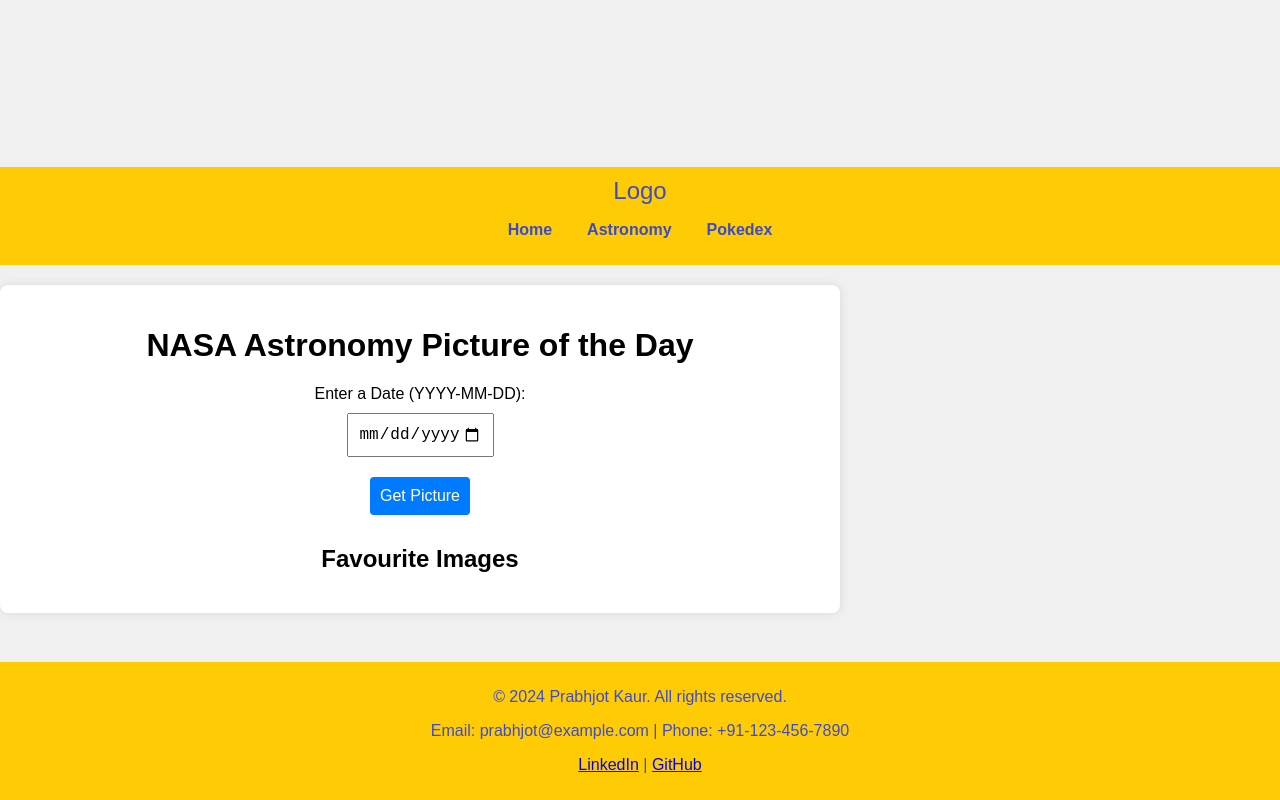
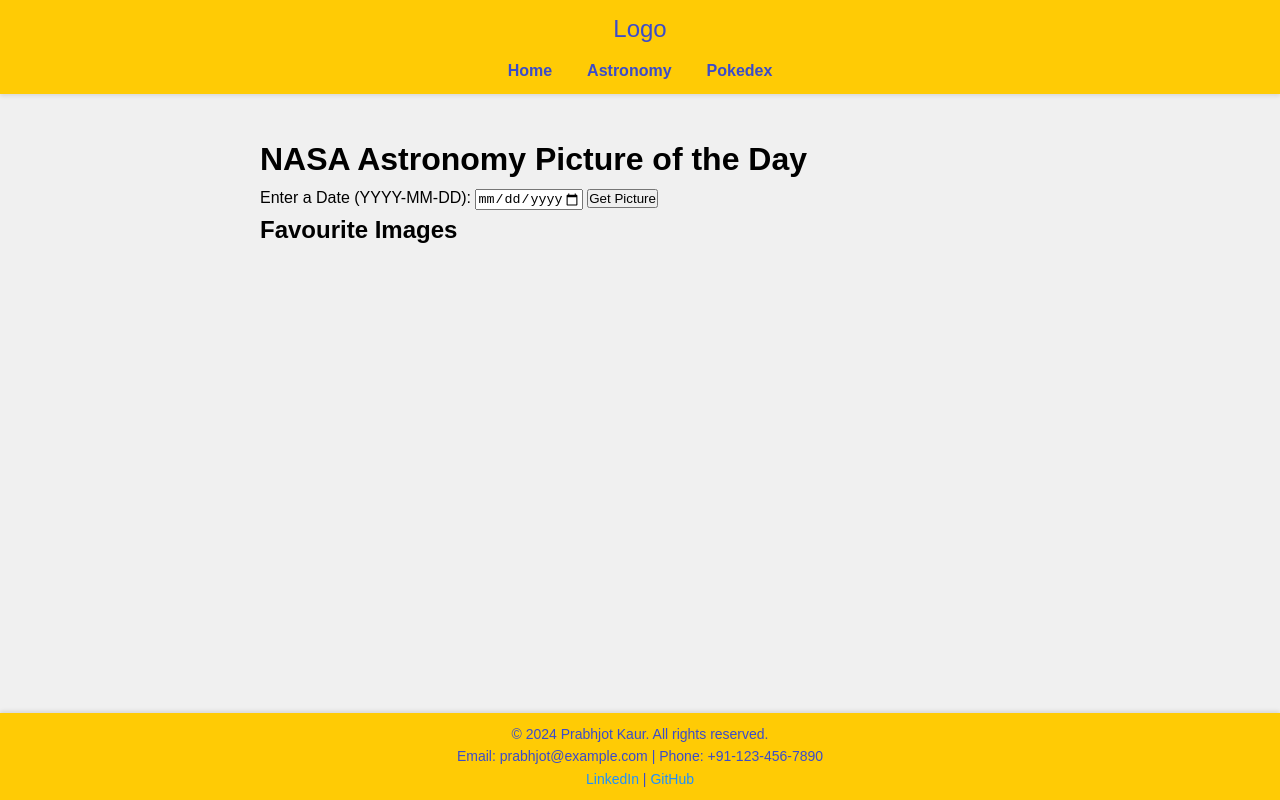
Before and after one commit to 90541106199Prabhjotkaur/mtm6302-capstone-90541106199Prabhjotkaur, a plain HTML site: page index.html in a window 1280 px wide. Drawn offline with Linux system fonts and the light colour scheme.

Commit message:
Update style.css

```diff
--- a/style.css
+++ b/style.css
@@ -1,13 +1,19 @@
-body {
-    font-family: Arial, sans-serif;
-    background-color: #f0f0f0;
+* {
             margin: 0;
             padding: 0;
+            box-sizing: border-box;
+        }
+
+        html, body {
+            height: 100%;
+            font-family: Arial, sans-serif;
+            line-height: 1.6;
+        }
+
+        body {
             display: flex;
-    justify-content: center;
-    align-items: center;
             flex-direction: column;
-    min-height: 100vh;
+            background-color: #f0f0f0;
         }
 
         header {
@@ -15,7 +21,7 @@ header {
             color: #3b4cca;
             padding: 10px 20px;
             text-align: center;
-    width: 100%;
+            box-shadow: 0 2px 4px rgba(0, 0, 0, 0.1);
         }
 
         header .logo {
@@ -52,82 +58,28 @@ nav {
             border-radius: 5px;
         }
 
-main {
+        .container {
+            max-width: 800px;
+            margin: 20px auto;
             padding: 20px;
-    text-align: center;
-    width: 100%;
         }
 
-.container {
-    background-color: #fff;
+        .content {
+            background: #fff;
             padding: 20px;
             border-radius: 8px;
-    box-shadow: 0 0 10px rgba(0,0,0,0.1);
-    width: 90%;
-    max-width: 800px;
+            box-shadow: 0 2px 4px rgba(0, 0, 0, 0.1);
         }
 
-h1, h2 {
-    text-align: center;
+        .content h2 {
+            font-size: 28px;
+            margin-bottom: 20px;
+            color: #333;
         }
 
-form {
-    display: flex;
-    flex-direction: column;
-    align-items: center;
-}
-
-form input, form button {
-    margin: 10px 0;
-    padding: 10px;
+        .content p {
             font-size: 16px;
-}
-
-#apod-container, #favorites-container {
-    margin-top: 20px;
-}
-
-.apod-item, .favorite-item {
-    margin-bottom: 20px;
-    text-align: center;
-}
-
-.apod-item img, .favorite-item img {
-    max-width: 100%;
-    height: auto;
-    border-radius: 8px;
-    cursor: pointer;
-}
-
-.button-container {
-    margin-top: 20px;
-}
-
-.project-window {
-    padding: 10px 20px;
-    background-color: #3b4cca;
-    color: white;
-    border: none;
-    border-radius: 5px;
-    cursor: pointer;
-    margin: 0 10px;
-}
-
-.project-window:hover {
-    background-color: #2a2a2a;
-}
-
-button {
-    background-color: #007BFF;
-    color: #fff;
-    border: none;
-    border-radius: 4px;
-    padding: 10px 20px;
-    cursor: pointer;
-}
-
-button:hover {
-    background-color: #0056b3;
+            color: #666;
         }
 
         footer {
@@ -138,4 +90,34 @@ footer {
             position: fixed;
             width: 100%;
             bottom: 0;
+            box-shadow: 0 -2px 4px rgba(0, 0, 0, 0.1);
         }
+
+        footer p {
+            margin: 0;
+            font-size: 14px;
+        }
+
+        footer a {
+            color: #1e90ff;
+            text-decoration: none;
+        }
+
+        footer a:hover {
+            text-decoration: underline;
+        }
+
+        @media (max-width: 768px) {
+            .nav-links a {
+                font-size: 16px;
+            }
+
+            .content h2 {
+                font-size: 24px;
+            }
+
+            footer p {
+                font-size: 12px;
+            }
+        }
+    </style>
```
Lines whose indentation alone changed are shown as unchanged.
